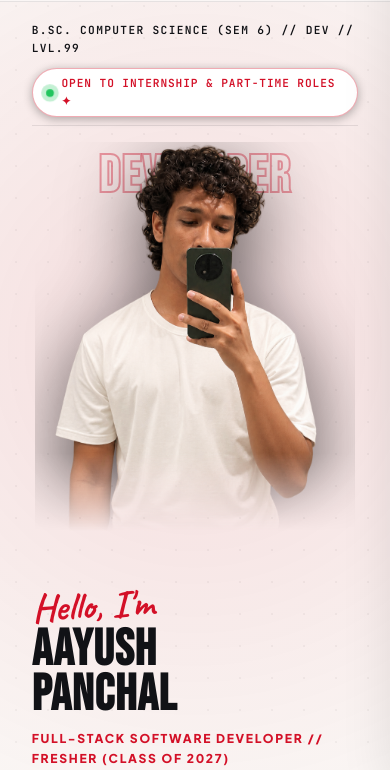
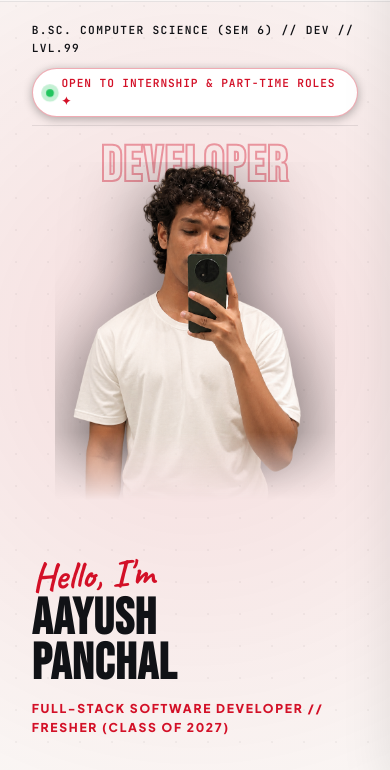
Before and after one commit to Aayu061/Portfolio-web, a plain HTML site: page index.html in a window 390 px wide. Shown: the part 74-844 px from the top of the page. Drawn offline with nearby package versions, Linux system fonts and the light colour scheme.

Commit message:
fix(hero): eliminate watermark 'O' occlusion and tune portrait proportions (v2.6.1)

```diff
--- a/css/components.css
+++ b/css/components.css
@@ -1436,14 +1436,14 @@
 
 .hero-watermark {
   position: absolute;
-  top: clamp(1rem, 2vw, 1.85rem);
+  top: clamp(0.25rem, 0.75vw, 0.85rem);
   left: 50%;
   transform: translateX(-50%);
   font-family: var(--font-display);
-  font-size: clamp(4.2rem, 9.8vw, 11.5rem);
+  font-size: clamp(4rem, 9.2vw, 10.8rem);
   line-height: 0.9;
   font-weight: 900;
-  letter-spacing: 0.04em;
+  letter-spacing: 0.07em;
   color: var(--watermark-color);
   -webkit-text-stroke: var(--watermark-stroke);
   opacity: var(--watermark-opacity);
@@ -1479,8 +1479,8 @@
   align-items: flex-end;
   z-index: 3;
   width: 100%;
-  max-width: 520px;
-  height: clamp(500px, 68vh, 760px);
+  max-width: clamp(330px, 23vw, 385px);
+  height: clamp(420px, 54vh, 570px);
   background: transparent;
   border: none;
   box-shadow: none;
--- a/css/responsive.css
+++ b/css/responsive.css
@@ -159,7 +159,8 @@
 @media (max-width: 1024px) {
   .hero-watermark {
     font-size: clamp(3.8rem, 13vw, 8.5rem);
-    top: 1rem;
+    top: 0.75rem;
+    letter-spacing: 0.06em;
   }
 
   .hero-editorial-grid {
@@ -175,8 +176,8 @@
     grid-column: 1 / -1;
     order: -1;
     margin-bottom: var(--space-lg);
-    max-width: 420px;
-    height: clamp(380px, 52vh, 540px);
+    max-width: 360px;
+    height: clamp(360px, 48vh, 480px);
     margin-inline: auto;
   }
 
@@ -198,8 +199,8 @@
   }
 
   .hero-center-cutout {
-    max-width: 320px;
-    height: clamp(320px, 46vh, 440px);
+    max-width: 300px;
+    height: clamp(300px, 42vh, 410px);
   }
 
   .hero-right-col {
@@ -236,8 +237,15 @@
   }
 
   .hero-watermark {
-    font-size: clamp(3.2rem, 13vw, 6.5rem);
-    top: 0.75rem;
+    font-size: clamp(2.8rem, 12.5vw, 5.5rem);
+    top: 0.2rem;
+    letter-spacing: 0.05em;
+  }
+
+  .hero-center-cutout {
+    margin-top: 1.25rem;
+    max-width: 280px;
+    height: clamp(280px, 40vh, 360px);
   }
 
   .about-actions {
```
Also changed, not shown: 2 other files.
